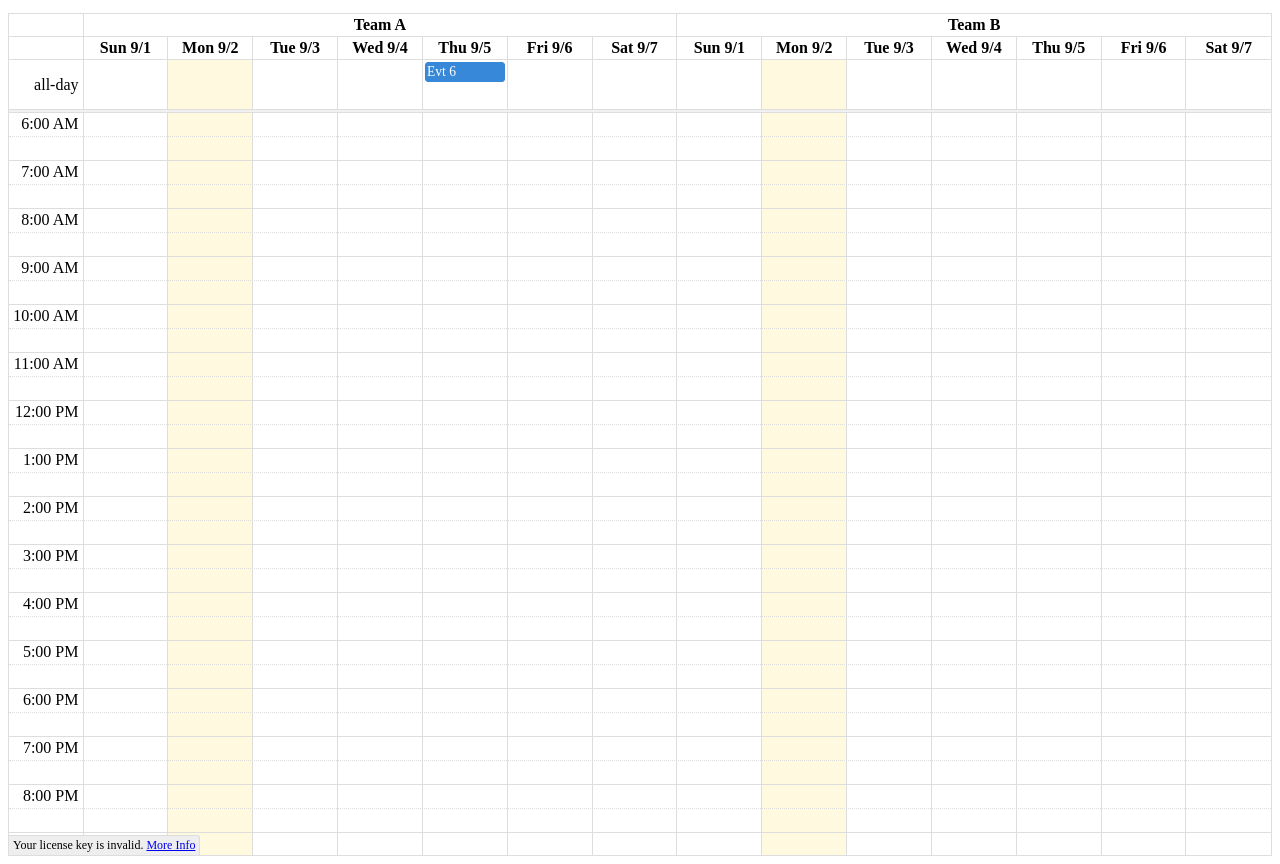
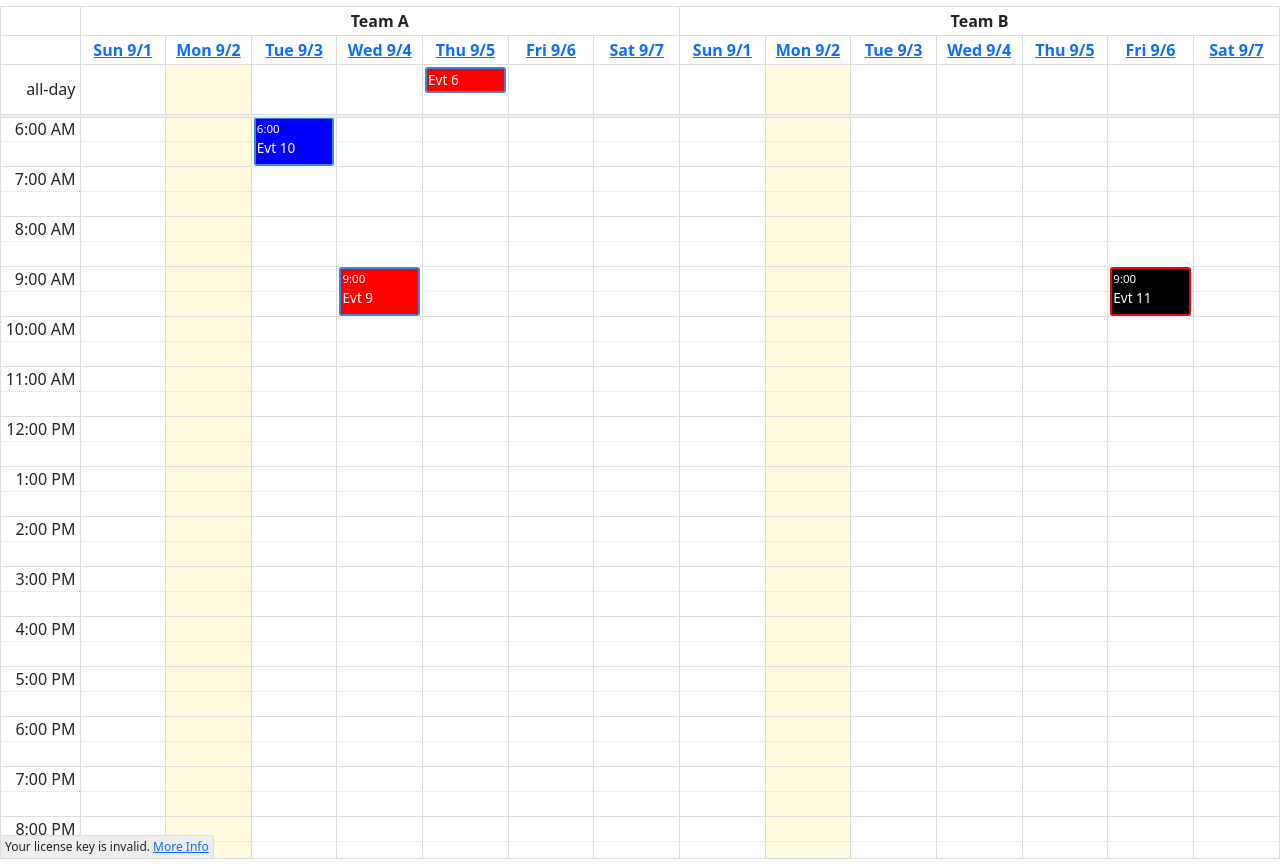
Before and after one commit to fouadSalkini/full-cal-example, a plain HTML site: page index.html in a window 1280 px wide. Shown: the part 59-923 px from the top of the page. Drawn offline with nearby package versions, Linux system fonts and the light colour scheme.

Commit message:
changed evt style

```diff
--- a/index.html
+++ b/index.html
@@ -3,9 +3,30 @@
 
 <head>
     <meta charset='utf-8' />
+
+    <link href='https://cdn.jsdelivr.net/npm/bootstrap@5.1.3/dist/css/bootstrap.min.css' rel='stylesheet'>
+    <link href='https://cdn.jsdelivr.net/npm/bootstrap-icons@1.8.1/font/bootstrap-icons.css' rel='stylesheet'>
     <script src='./fullcalendar-scheduler-6.1.15/dist/index.global.min.js'></script>
 
     <style>
+        .custom-event {
+            /* background-color: blue; */
+            height: 100%;
+            display: flex;
+            align-content: center;
+            justify-content: center;
+            width: 100%;
+            flex-direction: column;
+            text-align: center;
+            /* border: solid 1px blue; */
+            border-radius: 3px;
+        }
+        .fc-event{
+            /* background-color: transparent !important;
+            border-color: transparent !important; */
+            border-radius: 3px;
+            border-width: 2px;
+        }
         .modal {
           display: none; /* Hidden by default */
           position: fixed; /* Stay in place */
@@ -56,6 +77,7 @@
 
             var calendar = new FullCalendar.Calendar(calendarEl, {
                 //timeZone: 'UTC',
+                themeSystem: 'bootstrap5',
                 initialView: 'resourceTimeGridWeek',
                 headerToolbar: {
                     left: 'prev,next today',
@@ -86,18 +108,18 @@
                     {
                         "resourceId": "b",
                         "title": "Evt 2",
-                        "start": "2024-09-30T10:30:00+00:00",
-                        "end": "2024-09-30T12:30:00+00:00"
+                        "start": "2024-09-30T10:30:00+03:00",
+                        "end": "2024-09-30T12:30:00+03:00"
                     },
                     {
                         "resourceId": "a",
                         "title": "Evt 3",
-                        "start": "2024-09-30T12:00:00+00:00"
+                        "start": "2024-09-30T12:00:00+03:00"
                     },
                     {
                         "resourceId": "b",
                         "title": "Evt 4",
-                        "start": "2024-09-31T07:00:00+00:00"
+                        "start": "2024-09-31T07:00:00+03:00"
                     },
                     {
                         //"url": "http:\/\/google.com\/",
@@ -109,21 +131,66 @@
                         //"url": "http:\/\/google.com\/",
                         "resourceId": "a",
                         "title": "Evt 6",
-                        "start": "2024-09-05"
+                        "start": "2024-09-05",
+                        "backgroundColor": "red"
                     },
                     {
                         //"url": "http:\/\/google.com\/",
                         "resourceId": "a",
                         "title": "Evt 7",
-                        "start": "2024-09-10"
+                        "start": "2024-09-10",
+                        "backgroundColor": "blue"
                     },
                     {
                         //"url": "http:\/\/google.com\/",
                         "resourceId": "b",
                         "title": "Evt 8",
-                        "start": "2024-09-08"
+                        "start": "2024-09-08",
+                        "backgroundColor": "black" ,
+                        "borderColor": "red"
+                    },
+                    {
+                        //"url": "http:\/\/google.com\/",
+                        "resourceId": "a",
+                        "title": "Evt 9",
+                        "start": "2024-09-04T12:00:00+03:00",
+                        "backgroundColor": "red"
+                    },
+                    {
+                        //"url": "http:\/\/google.com\/",
+                        "resourceId": "a",
+                        "title": "Evt 10",
+                        "start": "2024-09-03T09:00:00+03:00",
+                        "backgroundColor": "blue"
+                    },
+                    {
+                        //"url": "http:\/\/google.com\/",
+                        "resourceId": "b",
+                        "title": "Evt 11",
+                        "start": "2024-09-06T12:00:00+03:00",
+                        "backgroundColor": "black" ,
+                        "borderColor": "red"
                     }
                 ],
+                // eventContent: function(arg) {
+                //     // Customize event rendering
+                //     console.log(arg);
+                //     var style = ``;
+                //     if(arg.event.background){
+                //         style += `background-color: ${arg.backgroundColor}`;
+                //     }
+                //     if(arg.event.border){
+                //         style += `border-color: ${arg.borderColor}`;
+                //     }
+                //     let customHtml = `
+                //       <div class="custom-event" style="${style}">
+                //         <span class="event-title">${arg.event.title}</span>
+                //         <span class="event-time">${arg.timeText}</span>
+                //       </div>
+                //     `;
+
+                //     return { html: customHtml };
+                // },
                 editable: true, // Enable drag-and-drop
 
                 eventClick: function(info) {
```
